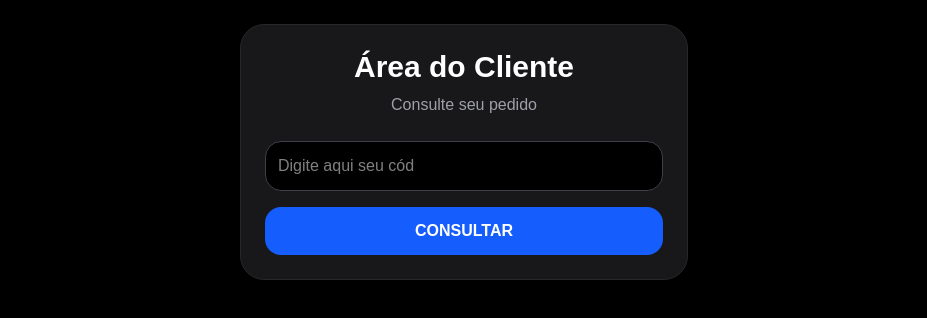
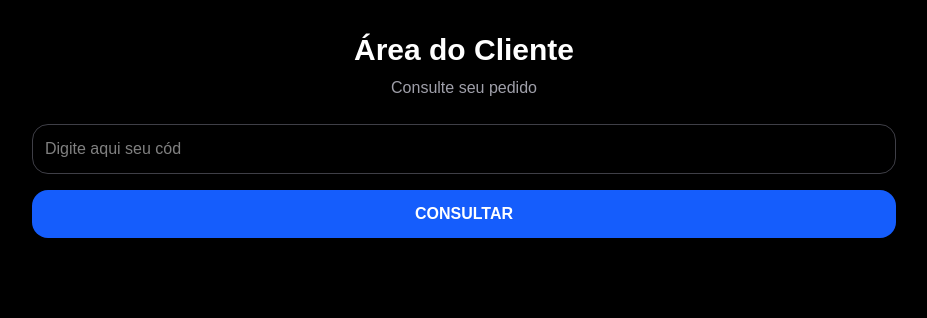
Before and after one commit to Alexandresenagraff/fichas-app, a Next.js app: page /cliente in a window 1280 px wide. Shown: the top 318 px of the page, without its empty margins (176-1103 px from the left). Built offline with nearby package versions, Linux system fonts and the light colour scheme.

Commit message:
nome qualquer

```diff
--- a/app/cliente/page.tsx
+++ b/app/cliente/page.tsx
@@ -110,9 +110,9 @@ useEffect(() => {
 
 
 return (
-    <main className="min-h-screen bg-black text-white p-6">
+    <main className="min-h-screen bg-black text-white px-3 py-4">
 
-      <div className="max-w-md mx-auto bg-zinc-900 rounded-3xl p-6 border border-zinc-800">
+      <div className="w-full max-w-4xl mx-auto p-4">
 
         <h1 className="text-3xl font-bold text-center mb-2">
           Área do Cliente
```
